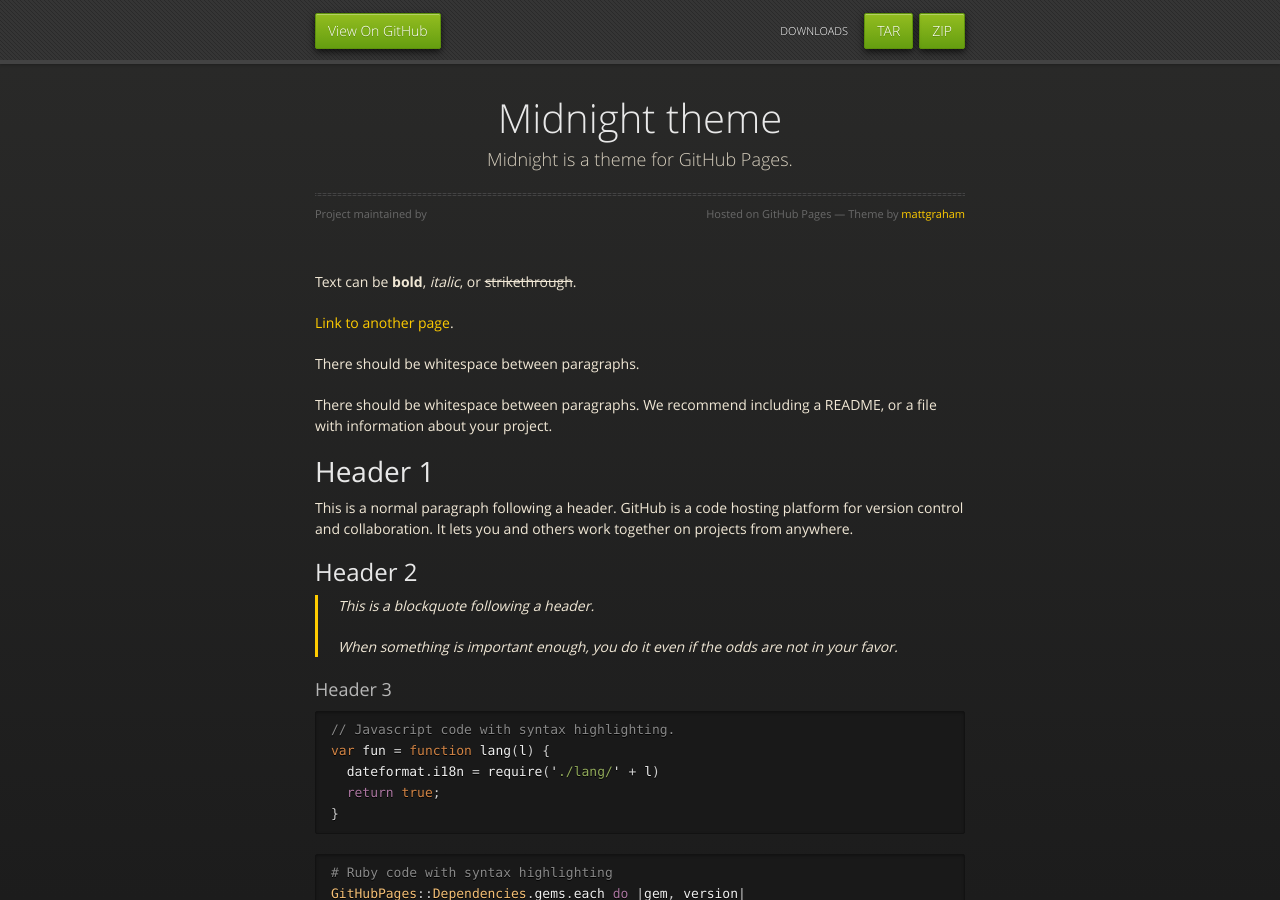
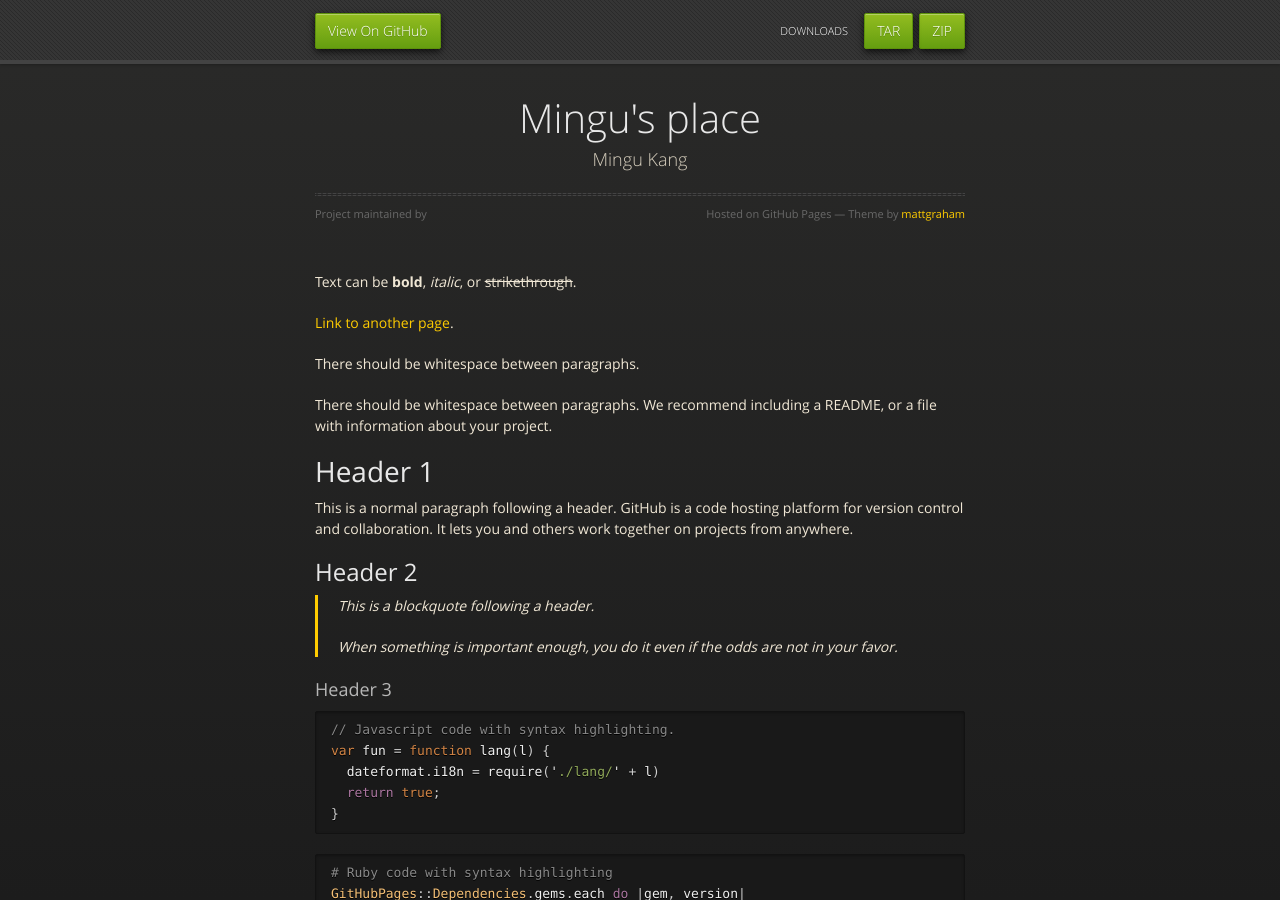
Before and after one commit to minguking/minguking.github.io, a Jekyll site: the page built from index.md, in a window 1280 px wide and 900 px high. Built offline with Jekyll 4.4.1, drawn with Linux system fonts in a browser that asks for light colours.

Commit message:
Update _config.yml

```diff
--- a/_config.yml
+++ b/_config.yml
@@ -1,5 +1,5 @@
-title: Midnight theme
-description: Midnight is a theme for GitHub Pages.
+title: Mingu's place
+description: Mingu Kang
 show_downloads: true
 google_analytics:
 theme: jekyll-theme-midnight
```
